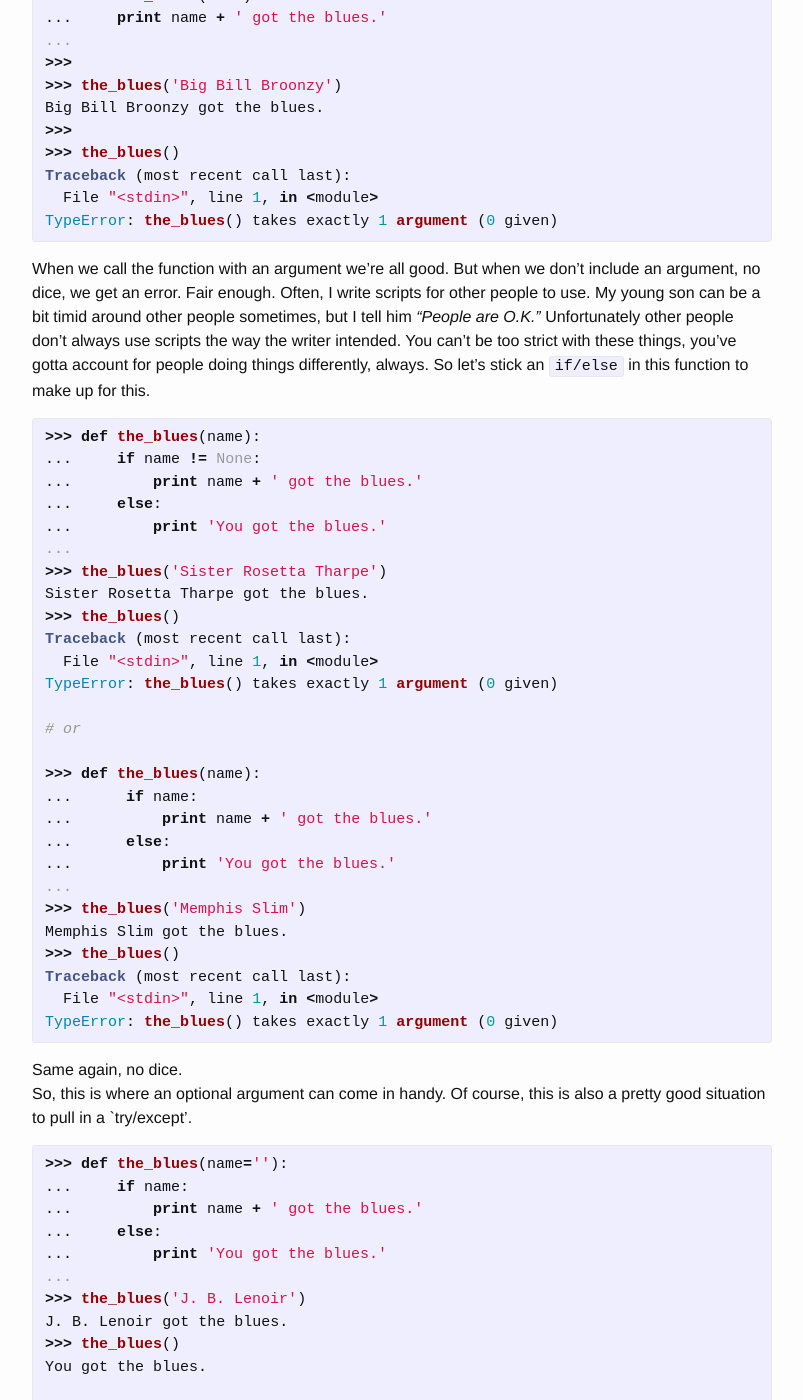
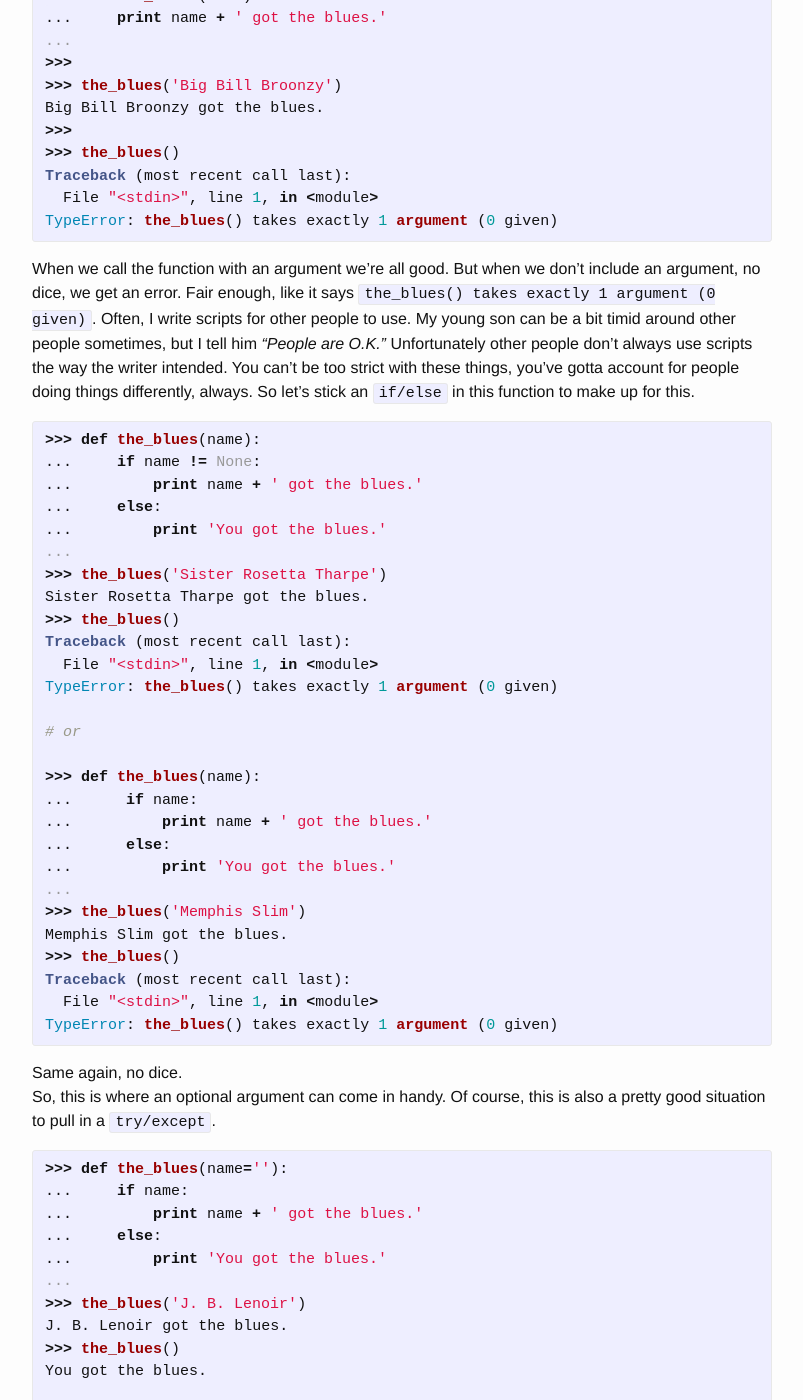
Before and after one commit to robphoenix/bordeltabernacle.github.io, a Jekyll site: the page built from _posts/2015-08-21-python-function-arguments.md, in a window 1280 px wide and 1400 px high, scrolled down 351 px. Shown: the whole window, without its empty margins (238-1041 px from the left). Built offline with Jekyll 4.4.1, drawn with Linux system fonts in a browser that asks for light colours; some of the changed text lies outside the part shown.

Commit message:
minor fixes to python-arguments post

```diff
--- a/_posts/2015-08-21-python-function-arguments.md
+++ b/_posts/2015-08-21-python-function-arguments.md
@@ -24,7 +24,7 @@ Traceback (most recent call last):
 TypeError: the_blues() takes exactly 1 argument (0 given)
 {% endhighlight %}
 
-When we call the function with an argument we're all good.  But when we don't include an argument, no dice, we get an error.  Fair enough.
+When we call the function with an argument we're all good.  But when we don't include an argument, no dice, we get an error.  Fair enough, like it says `the_blues() takes exactly 1 argument (0 given)`.
 Often, I write scripts for other people to use.  My young son can be a bit timid around other people sometimes, but I tell him *"People are O.K."* Unfortunately other people don't always use scripts the way the writer intended.  You can't be too strict with these things, you've gotta account for people doing things differently, always.
 So let's stick an `if/else` in this function to make up for this.
 
@@ -59,7 +59,7 @@ TypeError: the_blues() takes exactly 1 argument (0 given)
 {% endhighlight %}
 
 Same again, no dice.
-So, this is where an optional argument can come in handy.  Of course, this is also a pretty good situation to pull in a `try/except'.
+So, this is where an optional argument can come in handy.  Of course, this is also a pretty good situation to pull in a `try/except`.
 
 {% highlight python %}
 >>> def the_blues(name=''):
@@ -84,7 +84,7 @@ Lightnin' Hopkins got the blues.
 You got the blues.
 {% endhighlight %}
 
-By defining our argument as `name=` rather than `name` and passing an initial value to it we make it optional to give an argument when calling the function.  We're basically saying *'Look, we'll use `this value` unless you give us something different'*.
+By defining our argument as `name=` rather than `name`, and passing an initial value to it, we make it optional to give an argument when calling the function.  We're basically saying *'Look, we'll use `this value` unless you give us something different'*.
 
 Thanks to [exercism.io][exercism] for making me aware of this.  Exercism is very cool, check it out. Never stop learning.
 
```
